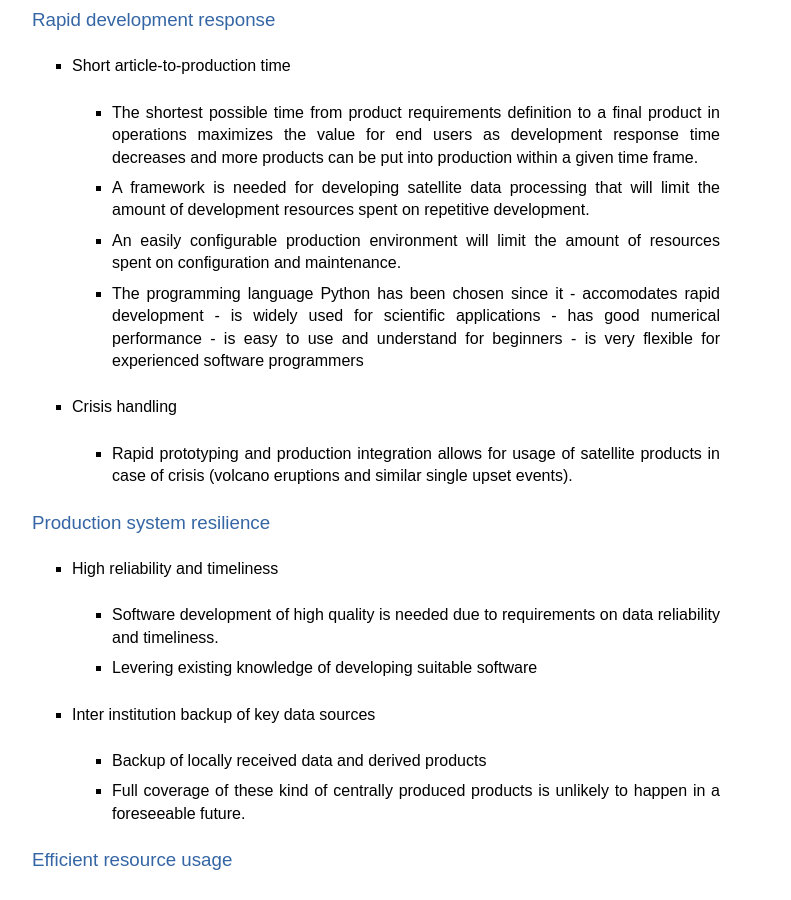
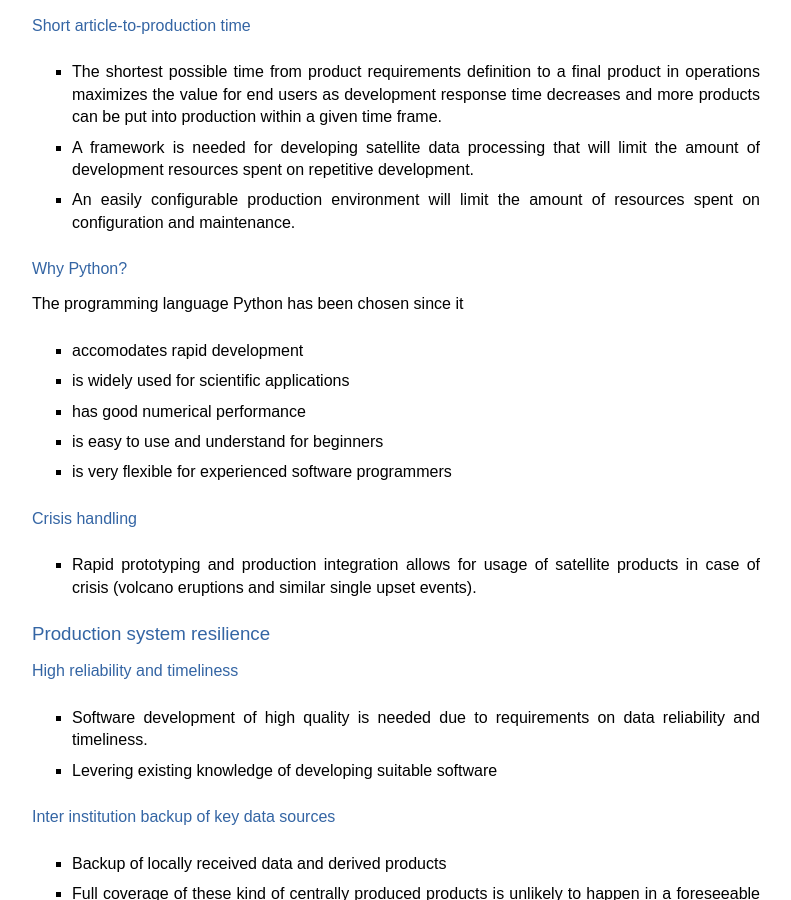
Before and after one commit to pytroll/pytroll, a Sphinx documentation site: the page built from web/source/manifest.rst, in a window 1280 px wide and 900 px high, scrolled down 1339 px. Shown: the whole window, without its empty margins (48-839 px from the left). Built offline with Sphinx 7.4.7, drawn with Linux system fonts in a browser that asks for light colours; formulas are drawn with MathJax 3.

Commit message:
Editing the pytroll manifest

```diff
--- a/web/source/manifest.rst
+++ b/web/source/manifest.rst
@@ -9,16 +9,18 @@
 Produce what users wants (needs!)
 ---------------------------------
 
- * Unexpected needs
+Unexpected needs
+~~~~~~~~~~~~~~~~
 
-    - User requests are unpredictable and development time potentially long. A
+    * User requests are unpredictable and development time potentially long. A
       flexible development and production system is needed in order to honor
       user requests in reasonable time when they are made.
 
-    - Own software development is needed in order to be able to create highly
+    * Own software development is needed in order to be able to create highly
       specialized products.
 
- * Users unaware of possibilities
+Users unaware of possibilities
+~~~~~~~~~~~~~~~~~~~~~~~~~~~~~~
 
     - A gap exists between the domain users knowledge and the satellite
       developers knowledge of sensors technical capabilities. This leads to
@@ -32,7 +34,8 @@
       as users have limited capability to foresee the usage of future satellite
       data types.
 
- * Enable users to discover existing data
+Enable users to discover existing data
+~~~~~~~~~~~~~~~~~~~~~~~~~~~~~~~~~~~~~~
 
     - Inability for users to efficiently discover data means resources are
       wasted when users use time retrieving data elsewhere
@@ -43,7 +46,8 @@
     - External systems creating meta-data based on actual file contents is
       processing intense leading to higher energy consumption
 
- * Integrate externally developed software gracefully
+Integrate externally developed software gracefully
+~~~~~~~~~~~~~~~~~~~~~~~~~~~~~~~~~~~~~~~~~~~~~~~~~~
 
     - Satellite data processing is dependent on third party software
       packages. These needs to be integrated in a consistent way in order to
@@ -52,7 +56,8 @@
     - A consistent integration approach allows for sharing of package
       integrators between institutes saving duplicate development effort.
 
- * Interface for internally developed software
+Interface for internally developed software
+~~~~~~~~~~~~~~~~~~~~~~~~~~~~~~~~~~~~~~~~~~~
 
     - A typically seen approach is for researchers to develop a full processing
       chain when creating a new product. As researchers are not trained
@@ -70,7 +75,8 @@
 Rapid development response
 --------------------------
 
- * Short article-to-production time
+Short article-to-production time
+~~~~~~~~~~~~~~~~~~~~~~~~~~~~~~~~
 
     * The shortest possible time from product requirements definition to a
       final product in operations maximizes the value for end users as
@@ -83,30 +89,42 @@
     * An easily configurable production environment will limit the amount of
       resources spent on configuration and maintenance.
 
-    * The programming language Python has been chosen since it
-      - accomodates rapid development
-      - is widely used for scientific applications
-      - has good numerical performance
-      - is easy to use and understand for beginners
-      - is very flexible for experienced software programmers
+Why Python?
+~~~~~~~~~~~
 
- * Crisis handling
+The programming language Python has been chosen since it
+
+    * accomodates rapid development
+
+    * is widely used for scientific applications
+
+    * has good numerical performance
+
+    * is easy to use and understand for beginners
+
+    * is very flexible for experienced software programmers
+
+Crisis handling
+~~~~~~~~~~~~~~~
 
     * Rapid prototyping and production integration allows for usage of
       satellite products in case of crisis (volcano eruptions and similar
       single upset events).
 
+
 Production system resilience
 ----------------------------
 
- * High reliability and timeliness
+High reliability and timeliness
+~~~~~~~~~~~~~~~~~~~~~~~~~~~~~~~
 
     * Software development of high quality is needed due to requirements on
       data reliability and timeliness.
 
     * Levering existing knowledge of developing suitable software
 
- * Inter institution backup of key data sources
+Inter institution backup of key data sources
+~~~~~~~~~~~~~~~~~~~~~~~~~~~~~~~~~~~~~~~~~~~~
 
     * Backup of locally received data and derived products
 
```
